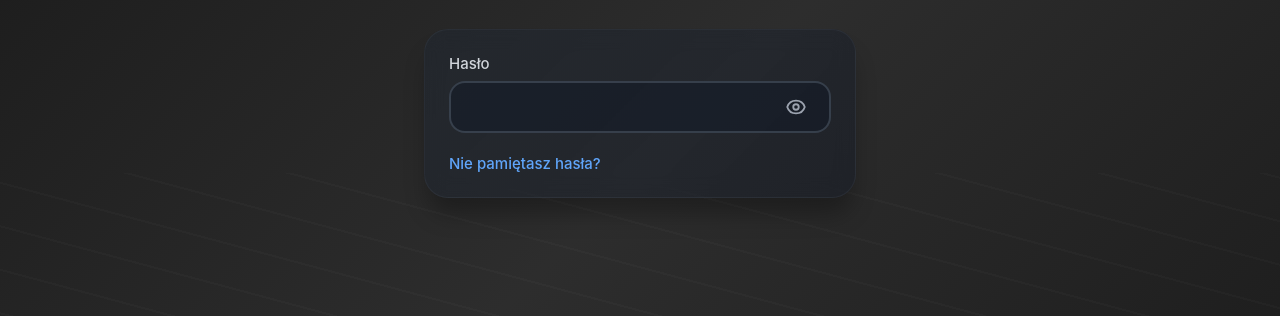
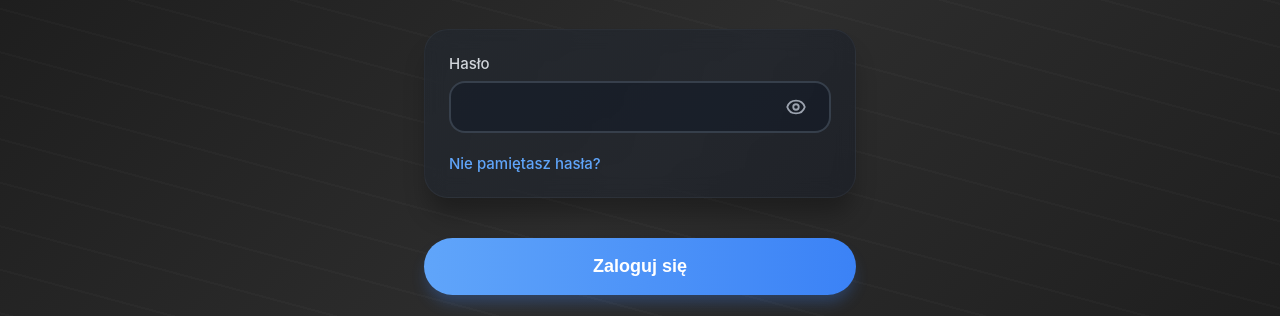
Before and after one commit to luckysta77/luckysta77-dzumbax, a plain HTML site: page index.html in a window 1280 px wide. Shown: the part 227-543 px from the top of the page. Drawn offline with Linux system fonts and the light colour scheme.

Commit message:
Update index.html

```diff
--- a/index.html
+++ b/index.html
@@ -15,19 +15,26 @@
             font-family: -apple-system, BlinkMacSystemFont, 'Segoe UI', Roboto, 'Helvetica Neue', Arial, sans-serif;
             background: linear-gradient(135deg, #1a1a1a 0%, #2d2d2d 50%, #1a1a1a 100%);
             color: white;
-            height: 100vh;
-            overflow: hidden;
+            min-height: 100vh;
+            min-height: -webkit-fill-available;
+            overflow: auto;
             position: relative;
+        }
+
+        html {
+            height: -webkit-fill-available;
         }
 
         /* Diagonal lines pattern */
         body::before {
             content: '';
-            position: absolute;
+            position: fixed;
+            top: 0;
+            left: 0;
+            right: 0;
             bottom: 0;
-            right: 0;
             width: 100%;
-            height: 400px;
+            height: 100%;
             background:
                 repeating-linear-gradient(
                     15deg,
@@ -37,12 +44,25 @@
                     rgba(255, 255, 255, 0.02) 42px
                 );
             pointer-events: none;
+            z-index: 1;
+        }
+
+        body::after {
+            content: '';
+            position: fixed;
+            top: 0;
+            left: 0;
+            right: 0;
+            bottom: 0;
+            background: linear-gradient(135deg, #1a1a1a 0%, #2d2d2d 50%, #1a1a1a 100%);
+            z-index: 0;
         }
 
         .container {
             position: relative;
             z-index: 10;
-            height: 100vh;
+            min-height: 100vh;
+            min-height: -webkit-fill-available;
             display: flex;
             flex-direction: column;
             padding: 32px 24px 24px;
@@ -67,7 +87,7 @@
             width: 70px;
             height: 70px;
             background: linear-gradient(135deg, #dc2626 0%, #b91c1c 100%);
-            border-radius: 18px;
+            border-radius: 22px;
             display: flex;
             align-items: center;
             justify-content: center;
```
